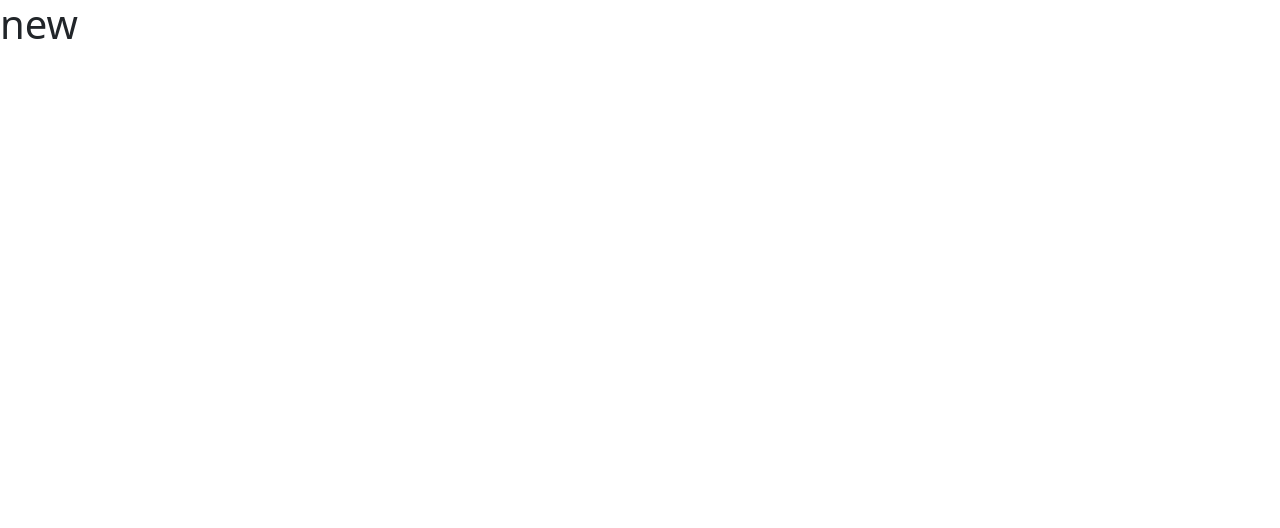
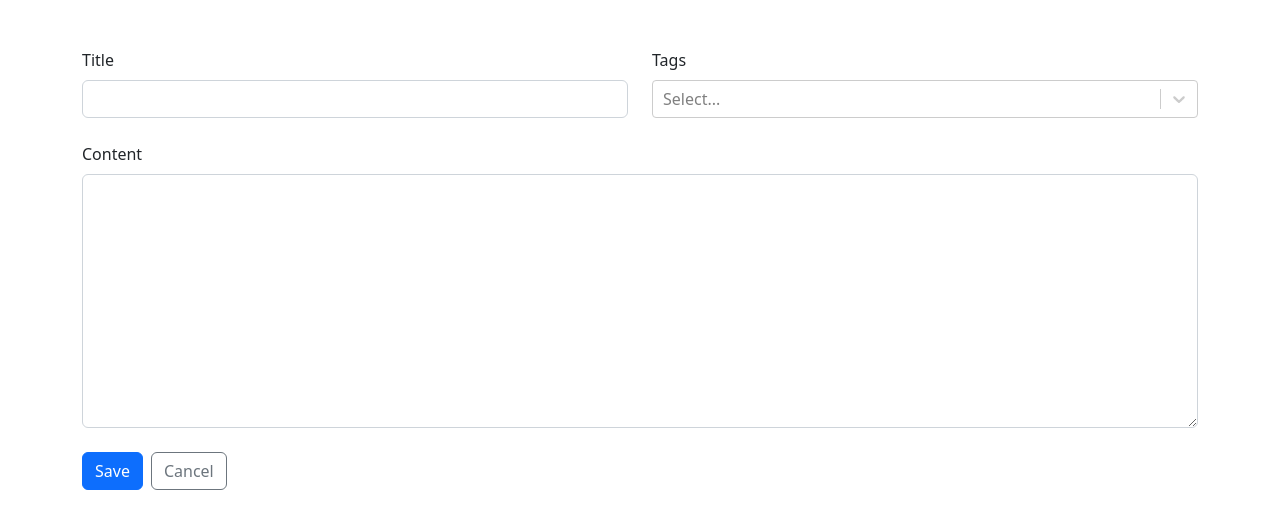
Before and after one commit to mancopp/react-ts-notes-app, a React (Vite) app: page /new in a window 1280 px wide. Shown: the top 528 px of the page. Built offline with nearby package versions, Linux system fonts and the light colour scheme.

Commit message:
Add NoteForm markdown

```diff
--- a/package.json
+++ b/package.json
@@ -13,7 +13,8 @@
     "react": "^18.2.0",
     "react-bootstrap": "^2.7.0",
     "react-dom": "^18.2.0",
-    "react-router-dom": "^6.4.5"
+    "react-router-dom": "^6.4.5",
+    "react-select": "^5.7.0"
   },
   "devDependencies": {
     "@types/react": "^18.0.24",
--- a/src/App.tsx
+++ b/src/App.tsx
@@ -1,17 +1,21 @@
 import "bootstrap/dist/css/bootstrap.min.css";
+import { Container } from "react-bootstrap";
 import { Routes, Route, Navigate } from "react-router-dom";
+import NewNote from "./components/NewNote";
 
 function App() {
   return (
+    <Container className="my-5">
       <Routes>
         <Route path="/" element={<h1>home</h1>} />
-      <Route path="new" element={<h1>new</h1>} />
+        <Route path="new" element={<NewNote />} />
         <Route path="/:id">
           <Route index element={<h1>view</h1>} />
           <Route path="edit" element={<h1>edit</h1>} />
         </Route>
         <Route path="*" element={<Navigate to="/" />} />
       </Routes>
+    </Container>
   );
 }
 
--- /dev/null
+++ b/src/components/NewNote.tsx
@@ -0,0 +1,6 @@
+import React from "react";
+import NoteForm from "./NoteForm";
+
+export default function NewNote() {
+  return <NoteForm />;
+}
--- /dev/null
+++ b/src/components/NoteForm.tsx
@@ -0,0 +1,45 @@
+import React from "react";
+import { Button, Col, Form, Row, Stack } from "react-bootstrap";
+import { Link } from "react-router-dom";
+import Creatable from "react-select/creatable";
+
+export default function NoteForm() {
+  return (
+    <Form>
+      <Stack gap={4}>
+        <Row>
+          <Col>
+            <Form.Group controlId="title">
+              <Form.Label>Title</Form.Label>
+              <Form.Control required />
+            </Form.Group>
+          </Col>
+          <Col>
+            <Form.Group controlId="tags">
+              <Form.Label>Tags</Form.Label>
+              <Creatable isMulti />
+            </Form.Group>
+          </Col>
+        </Row>
+        <Row>
+          <Col>
+            <Form.Group controlId="note-content">
+              <Form.Label>Content</Form.Label>
+              <Form.Control required as="textarea" rows={10}></Form.Control>
+            </Form.Group>
+          </Col>
+        </Row>
+        <Stack direction="horizontal" gap={2}>
+          <Button type="submit" variant="primary">
+            Save
+          </Button>
+          <Link to="..">
+            <Button type="button" variant="outline-secondary">
+              Cancel
+            </Button>
+          </Link>
+        </Stack>
+      </Stack>
+    </Form>
+  );
+}
```
Also changed, not shown: 1 other file (tests, documents, lock files or other folders). Lines whose indentation alone changed are shown as unchanged.
